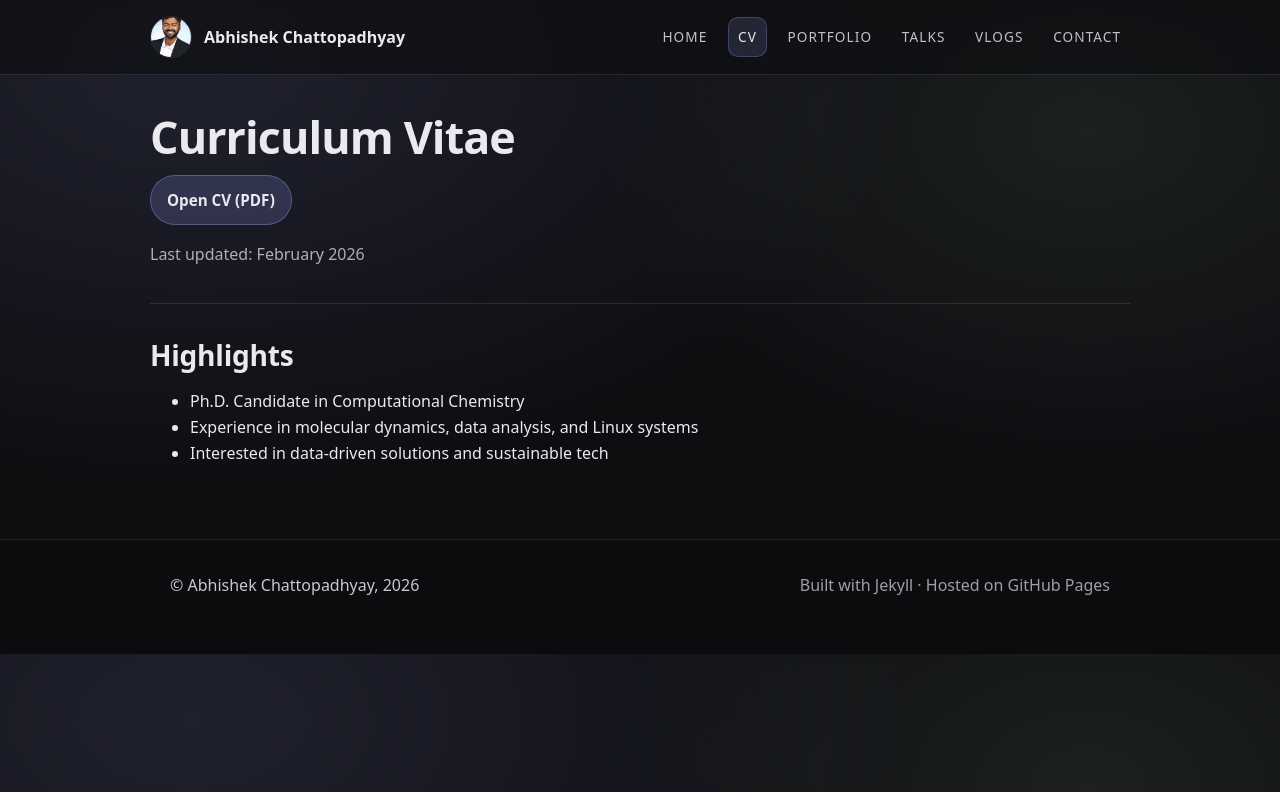
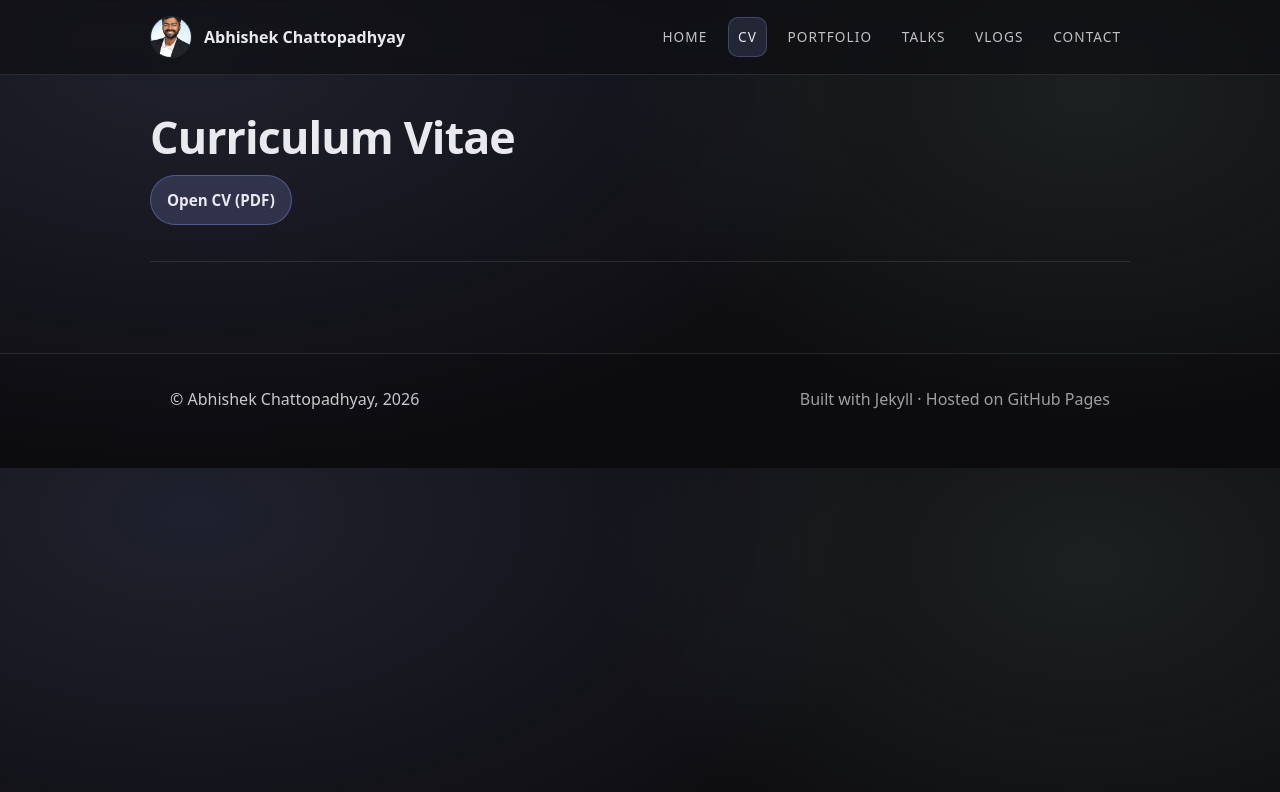
Before and after one commit to abhishek-chattopadhyay/home, a Jekyll site: the page built from cv.md, in a window 1280 px wide. Shown: the top 792 px of the page. Built offline with Jekyll 4.4.1, drawn with Linux system fonts in a browser that asks for light colours.

Commit message:
Remove highlights and last updated date from CV
Removed last updated date and highlights section from CV.

```diff
--- a/cv.md
+++ b/cv.md
@@ -8,12 +8,4 @@ permalink: /cv/
 
 <a class="btn btn-primary" href="{{ '/data/recent_cv_wo_p.pdf' | relative_url }}" target="_blank" rel="noopener">Open CV (PDF)</a>
 
-<p class="muted" style="margin-top:0.9rem;">Last updated: {{ site.time | date: "%B %Y" }}</p>
-
 <div class="hr"></div>
-
-## Highlights
-
-- Ph.D. Candidate in Computational Chemistry
-- Experience in molecular dynamics, data analysis, and Linux systems
-- Interested in data-driven solutions and sustainable tech
```
